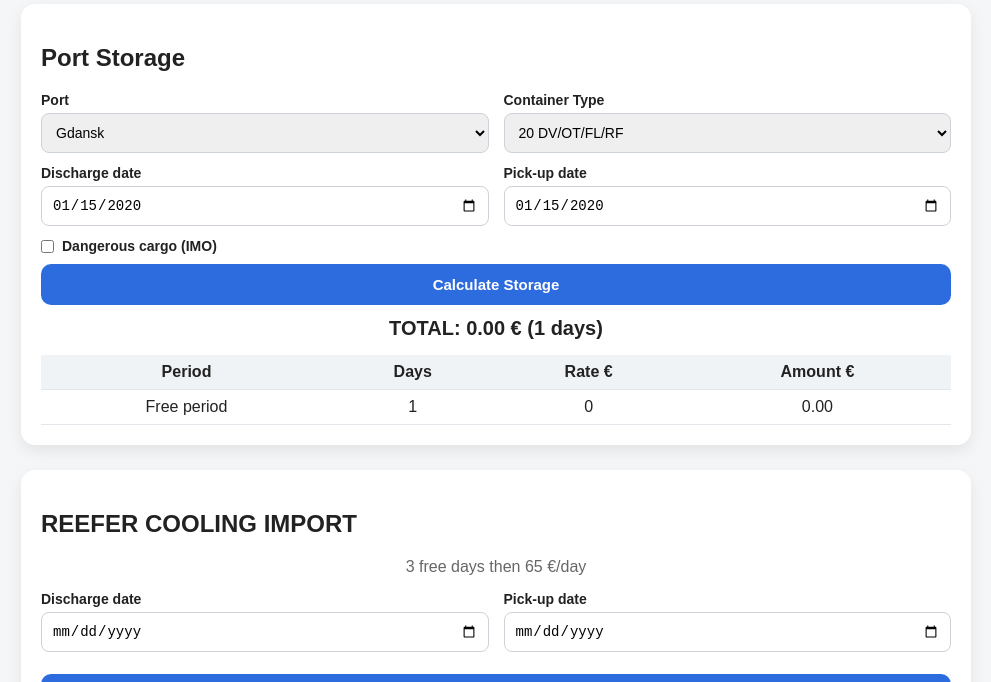
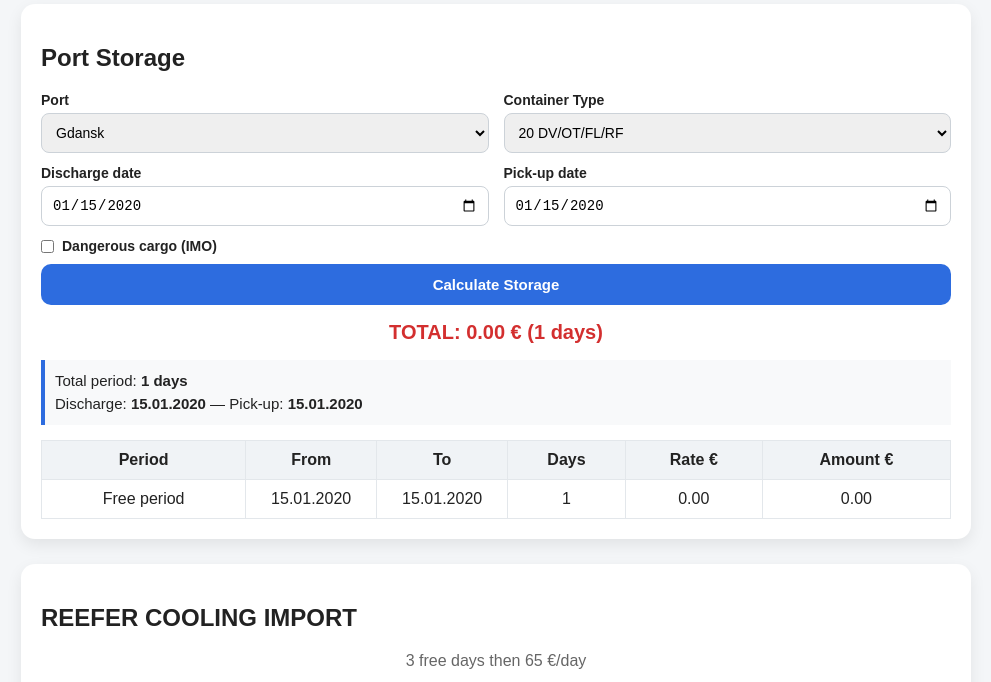
Before and after one commit to NGaprik/storage-calculator, a plain HTML site: page index.html in a window 1280 px wide. Both pictures are taken after typing "2020-01-15", "2020-01-15" into the empty fields and a click on the button "Calculate Storage". Shown: the part 109-791 px from the top of the page, without its empty margins (144-1135 px from the left). Drawn offline with Linux system fonts and the light colour scheme.

Commit message:
index.html

```diff
--- a/index.html
+++ b/index.html
@@ -17,10 +17,12 @@ input,select{margin-top:5px;padding:10px;border-radius:8px;border:1px solid #ccd
 button{width:100%;padding:12px;background:#2d6cdf;color:white;border:none;border-radius:10px;font-size:15px;font-weight:bold;cursor:pointer;margin-top:10px}
 button:hover{background:#1f4fa3}
 table{width:100%;border-collapse:collapse;margin-top:15px}
-th,td{border-bottom:1px solid #e3e7eb;padding:8px;text-align:center}
-th{background:#f0f3f6}
-.result{font-size:20px;font-weight:bold;text-align:center;margin-top:12px}
+th,td{border:1px solid #e3e7eb;padding:10px;text-align:center}
+th{background:#f0f3f6;font-weight:600}
+.result{font-size:20px;font-weight:bold;text-align:center;margin:16px 0;color:#d32f2f}
 .subtitle{text-align:center;color:#666;margin-bottom:15px}
+.summary{font-size:15px;line-height:1.5;margin:12px 0;padding:10px;background:#f8f9fa;border-left:4px solid #2d6cdf}
+.date-col{width:110px}
 </style>
 </head>
 <body>
@@ -30,8 +32,18 @@ th{background:#f0f3f6}
 <div class="card">
 <h2>Port Storage</h2>
 <div class="row">
-<label>Port<select id="port"><option>Gdansk</option><option>Gdynia</option></select></label>
-<label>Container Type<select id="type"><option>20 DV/OT/FL/RF</option><option>40 DV/HC/OT/FL/RF/HCRF</option></select></label>
+<label>Port
+  <select id="port">
+    <option>Gdansk</option>
+    <option>Gdynia</option>
+  </select>
+</label>
+<label>Container Type
+  <select id="type">
+    <option>20 DV/OT/FL/RF</option>
+    <option>40 DV/HC/OT/FL/RF/HCRF</option>
+  </select>
+</label>
 </div>
 <div class="row">
 <label>Discharge date<input type="date" id="discharge"></label>
@@ -39,9 +51,20 @@ th{background:#f0f3f6}
 </div>
 <label class="inline"><input type="checkbox" id="imo"> Dangerous cargo (IMO)</label>
 <button onclick="calcStorage()">Calculate Storage</button>
+
 <div class="result" id="result"></div>
+<div id="summary" class="summary" style="display:none"></div>
 <table id="table" style="display:none">
-<thead><tr><th>Period</th><th>Days</th><th>Rate €</th><th>Amount €</th></tr></thead>
+<thead>
+  <tr>
+    <th>Period</th>
+    <th class="date-col">From</th>
+    <th class="date-col">To</th>
+    <th>Days</th>
+    <th>Rate €</th>
+    <th>Amount €</th>
+  </tr>
+</thead>
 <tbody></tbody>
 </table>
 </div>
@@ -54,57 +77,196 @@ th{background:#f0f3f6}
 <label>Pick-up date<input type="date" id="rc_pickup"></label>
 </div>
 <button onclick="calcReefer()">Calculate Reefer</button>
+
 <div class="result" id="rc_result"></div>
+<div id="rc_summary" class="summary" style="display:none"></div>
 <table id="rc_table" style="display:none">
-<thead><tr><th>Period</th><th>Days</th><th>Rate €</th><th>Amount €</th></tr></thead>
+<thead>
+  <tr>
+    <th>Period</th>
+    <th class="date-col">From</th>
+    <th class="date-col">To</th>
+    <th>Days</th>
+    <th>Rate €</th>
+    <th>Amount €</th>
+  </tr>
+</thead>
 <tbody></tbody>
 </table>
 </div>
+
 </div>
 
 <script>
-function daysBetween(a,b){return Math.max(0,Math.ceil((b-a)/(1000*60*60*24))+1);}
+function formatDate(date) {
+  if (!date || isNaN(date)) return "—";
+  const d = date.getDate().toString().padStart(2,'0');
+  const m = (date.getMonth()+1).toString().padStart(2,'0');
+  const y = date.getFullYear();
+  return `${d}.${m}.${y}`;
+}
 
-function calcStorage(){
-const port=document.getElementById('port').value;
-const type=document.getElementById('type').value;
-const d=new Date(document.getElementById('discharge').value);
-const p=new Date(document.getElementById('pickup').value);
-const imo=document.getElementById('imo').checked;
-if(!d||!p||p<d){alert('Check dates');return}
-let days=daysBetween(d,p);
-let tariffs={
-Gdansk:{
-"20 DV/OT/FL/RF":[[7,0],[7,8.5],[16,17],[30,25],[30,50],[9999,90]],
-"40 DV/HC/OT/FL/RF/HCRF":[[7,0],[7,17],[16,34],[30,50],[30,100],[9999,180]]},
-Gdynia:{
-"20 DV/OT/FL/RF":[[10,0],[4,8],[16,10.5],[30,21],[30,37],[9999,74]],
-"40 DV/HC/OT/FL/RF/HCRF":[[10,0],[4,16],[16,21],[30,42],[30,74],[9999,148]]}
-};
-let arr=tariffs[port][type];
-let tbody=document.querySelector('#table tbody');tbody.innerHTML='';
-let remaining=days,total=0,period=1;
-for(let [limit,rate] of arr){
-if(remaining<=0)break;
-let used=Math.min(limit,remaining);
-let r=imo?rate*2:rate;
-let amount=used*r;
-tbody.innerHTML+=`<tr><td>${period===1?"Free period":"Period "+period}</td><td>${used}</td><td>${r}</td><td>${amount.toFixed(2)}</td></tr>`;
-remaining-=used;total+=amount;period++;}
-document.getElementById('result').innerText='TOTAL: '+total.toFixed(2)+' € ('+days+' days)';
-document.getElementById('table').style.display='table';}
+function daysBetween(start, end) {
+  if (!start || !end) return 0;
+  const diff = end - start;
+  return Math.max(0, Math.floor(diff / (1000*60*60*24)) + 1);
+}
 
-function calcReefer(){
-const d=new Date(document.getElementById('rc_discharge').value);
-const p=new Date(document.getElementById('rc_pickup').value);
-if(!d||!p||p<d){alert('Check dates');return}
-let days=daysBetween(d,p);
-let free=3;let paid=Math.max(0,days-free);let rate=65;let total=paid*rate;
-const tbody=document.querySelector('#rc_table tbody');tbody.innerHTML='';
-tbody.innerHTML+=`<tr><td>Free period</td><td>${Math.min(days,free)}</td><td>0</td><td>0</td></tr>`;
-if(paid>0)tbody.innerHTML+=`<tr><td>After free time</td><td>${paid}</td><td>${rate}</td><td>${total.toFixed(2)}</td></tr>`;
-document.getElementById('rc_result').innerText='TOTAL: '+total.toFixed(2)+' €';
-document.getElementById('rc_table').style.display='table';}
+function addDays(date, days) {
+  const result = new Date(date);
+  result.setDate(result.getDate() + days);
+  return result;
+}
+
+function calcStorage() {
+  const port   = document.getElementById('port').value;
+  const type   = document.getElementById('type').value;
+  const dStr   = document.getElementById('discharge').value;
+  const pStr   = document.getElementById('pickup').value;
+  const imo    = document.getElementById('imo').checked;
+
+  if (!dStr || !pStr) {
+    alert("Please select both Discharge and Pick-up dates.");
+    return;
+  }
+
+  const discharge = new Date(dStr);
+  const pickup    = new Date(pStr);
+
+  if (isNaN(discharge) || isNaN(pickup) || pickup < discharge) {
+    alert("Pick-up date must be on or after discharge date.");
+    return;
+  }
+
+  const totalDays = daysBetween(discharge, pickup);
+
+  const tariffs = {
+    Gdansk: {
+      "20 DV/OT/FL/RF":     [[7,0], [7,8.5], [16,17], [30,25], [30,50], [9999,90]],
+      "40 DV/HC/OT/FL/RF/HCRF": [[7,0], [7,17], [16,34], [30,50], [30,100], [9999,180]]
+    },
+    Gdynia: {
+      "20 DV/OT/FL/RF":     [[10,0], [4,8], [16,10.5], [30,21], [30,37], [9999,74]],
+      "40 DV/HC/OT/FL/RF/HCRF": [[10,0], [4,16], [16,21], [30,42], [30,74], [9999,148]]
+    }
+  };
+
+  const arr = tariffs[port][type];
+  if (!arr) {
+    alert("Tariff not found for selected port and type.");
+    return;
+  }
+
+  const tbody = document.querySelector('#table tbody');
+  tbody.innerHTML = '';
+
+  let remaining = totalDays;
+  let total = 0;
+  let currentDate = new Date(discharge);
+  let periodNum = 1;
+
+  let summaryHTML = `
+    Total period: <b>${totalDays} days</b><br>
+    Discharge: <b>${formatDate(discharge)}</b> — Pick-up: <b>${formatDate(pickup)}</b>
+  `;
+
+  for (let [limit, baseRate] of arr) {
+    if (remaining <= 0) break;
+
+    const rate = imo ? baseRate * 2 : baseRate;
+    const daysInPeriod = Math.min(limit, remaining);
+
+    const from = new Date(currentDate);
+    const to   = addDays(currentDate, daysInPeriod - 1);
+
+    const amount = daysInPeriod * rate;
+    const periodLabel = (baseRate === 0) ? "Free period" : `Period ${periodNum}`;
+
+    tbody.innerHTML += `
+      <tr>
+        <td>${periodLabel}</td>
+        <td>${formatDate(from)}</td>
+        <td>${formatDate(to)}</td>
+        <td>${daysInPeriod}</td>
+        <td>${rate.toFixed(2)}</td>
+        <td>${amount.toFixed(2)}</td>
+      </tr>`;
+
+    total += amount;
+    remaining -= daysInPeriod;
+    currentDate = addDays(currentDate, daysInPeriod);
+    if (baseRate > 0) periodNum++;
+  }
+
+  document.getElementById('result').innerText = `TOTAL: ${total.toFixed(2)} € (${totalDays} days)`;
+  document.getElementById('summary').innerHTML = summaryHTML;
+  document.getElementById('summary').style.display = 'block';
+  document.getElementById('table').style.display = 'table';
+}
+
+function calcReefer() {
+  const dStr = document.getElementById('rc_discharge').value;
+  const pStr = document.getElementById('rc_pickup').value;
+
+  if (!dStr || !pStr) {
+    alert("Please select both Discharge and Pick-up dates.");
+    return;
+  }
+
+  const discharge = new Date(dStr);
+  const pickup    = new Date(pStr);
+
+  if (isNaN(discharge) || isNaN(pickup) || pickup < discharge) {
+    alert("Pick-up date must be on or after discharge date.");
+    return;
+  }
+
+  const totalDays = daysBetween(discharge, pickup);
+  const freeDays  = 3;
+  const rate      = 65;
+  const paidDays  = Math.max(0, totalDays - freeDays);
+  const total     = paidDays * rate;
+
+  const tbody = document.querySelector('#rc_table tbody');
+  tbody.innerHTML = '';
+
+  let currentDate = new Date(discharge);
+
+  // Free period
+  const freeEnd = addDays(discharge, Math.min(freeDays, totalDays) - 1);
+  tbody.innerHTML += `
+    <tr>
+      <td>Free period</td>
+      <td>${formatDate(discharge)}</td>
+      <td>${formatDate(freeEnd)}</td>
+      <td>${Math.min(totalDays, freeDays)}</td>
+      <td>0.00</td>
+      <td>0.00</td>
+    </tr>`;
+
+  // Paid period
+  if (paidDays > 0) {
+    const paidStart = addDays(discharge, freeDays);
+    const paidEnd   = new Date(pickup);
+    tbody.innerHTML += `
+      <tr>
+        <td>After free time</td>
+        <td>${formatDate(paidStart)}</td>
+        <td>${formatDate(paidEnd)}</td>
+        <td>${paidDays}</td>
+        <td>${rate.toFixed(2)}</td>
+        <td>${total.toFixed(2)}</td>
+      </tr>`;
+  }
+
+  document.getElementById('rc_result').innerText = `TOTAL: ${total.toFixed(2)} €`;
+  document.getElementById('rc_summary').innerHTML = `
+    Total period: <b>${totalDays} days</b><br>
+    Discharge: <b>${formatDate(discharge)}</b> — Pick-up: <b>${formatDate(pickup)}</b>
+  `;
+  document.getElementById('rc_summary').style.display = 'block';
+  document.getElementById('rc_table').style.display = 'table';
+}
 </script>
 </body>
 </html>
```
